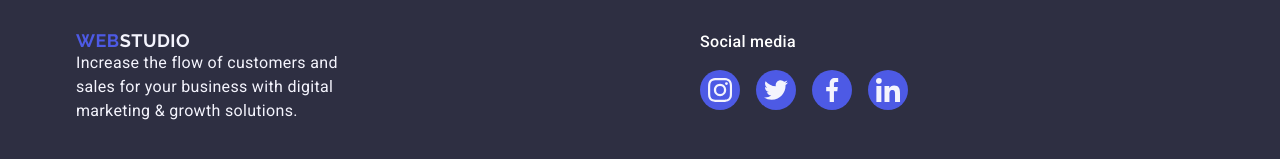
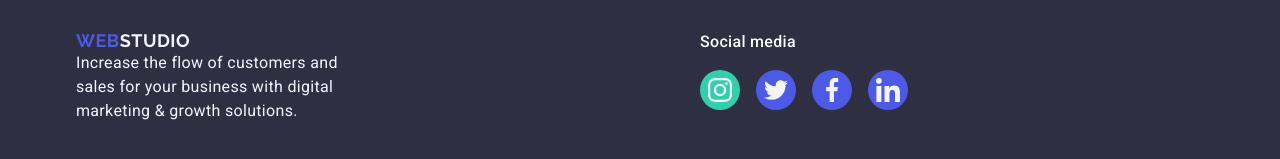
Before and after one commit to AlyokhinRoman/goit-markup-hw-04, a plain HTML site: page index.html in a window 1280 px wide. In both pictures the pointer is over the link 720 px from the left and 3774 px from the top of the page. Shown: the part 3685-3844 px from the top of the page. Drawn offline with nearby package versions, Linux system fonts and the light colour scheme; files whose address does not match are found by name.

Commit message:
footer upd

```diff
--- a/css/styles.css
+++ b/css/styles.css
@@ -331,6 +331,11 @@ button {
 .social-link:focus {
     background-color: #404bbf;
 }
+
+.social-link-footer:hover,
+.social-link-footer:focus {
+    background-color: #31d0aa;
+}
 .team-list {
     display: flex;
     justify-content: center;
```
